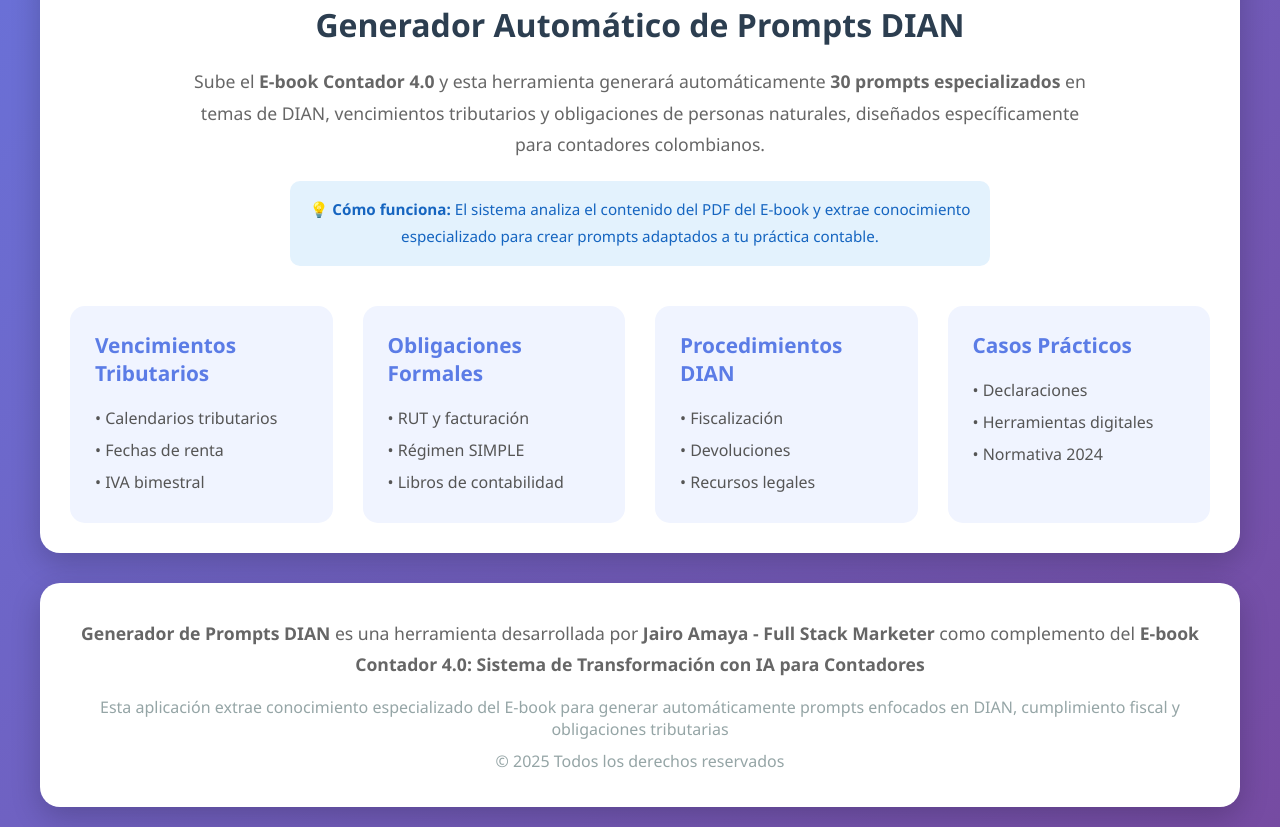
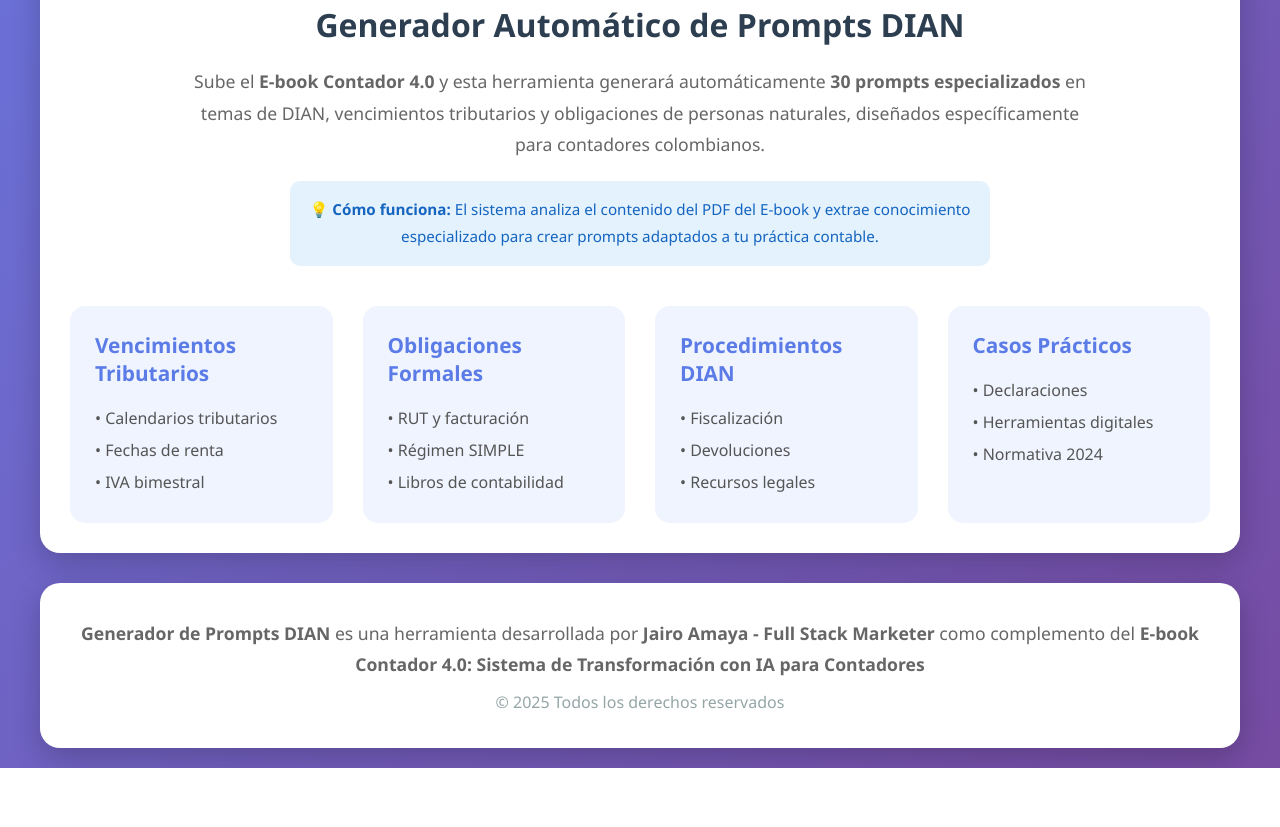
Before and after one commit to jairoamayalaverde/contador4.0-prompts-DIAN, a website: page index.html in a window 1280 px wide. Shown: the part 793-1620 px from the top of the page. After the commit the page ends 1561 px from the top, so only its background shows below. Drawn offline with Linux system fonts and the light colour scheme.

Commit message:
Update index.html

```diff
--- a/index.html
+++ b/index.html
@@ -444,10 +444,7 @@
                 <strong>Jairo Amaya - Full Stack Marketer</strong> como complemento del
                 <strong>E-book Contador 4.0: Sistema de Transformación con IA para Contadores</strong>
             </p>
-            <p style="margin-top: 15px; color: #95a5a6;">
-                Esta aplicación extrae conocimiento especializado del E-book para generar automáticamente
-                prompts enfocados en DIAN, cumplimiento fiscal y obligaciones tributarias
-            </p>
+
             <p style="margin-top: 10px; color: #95a5a6;">© 2025 Todos los derechos reservados</p>
         </div>
     </div>
```
